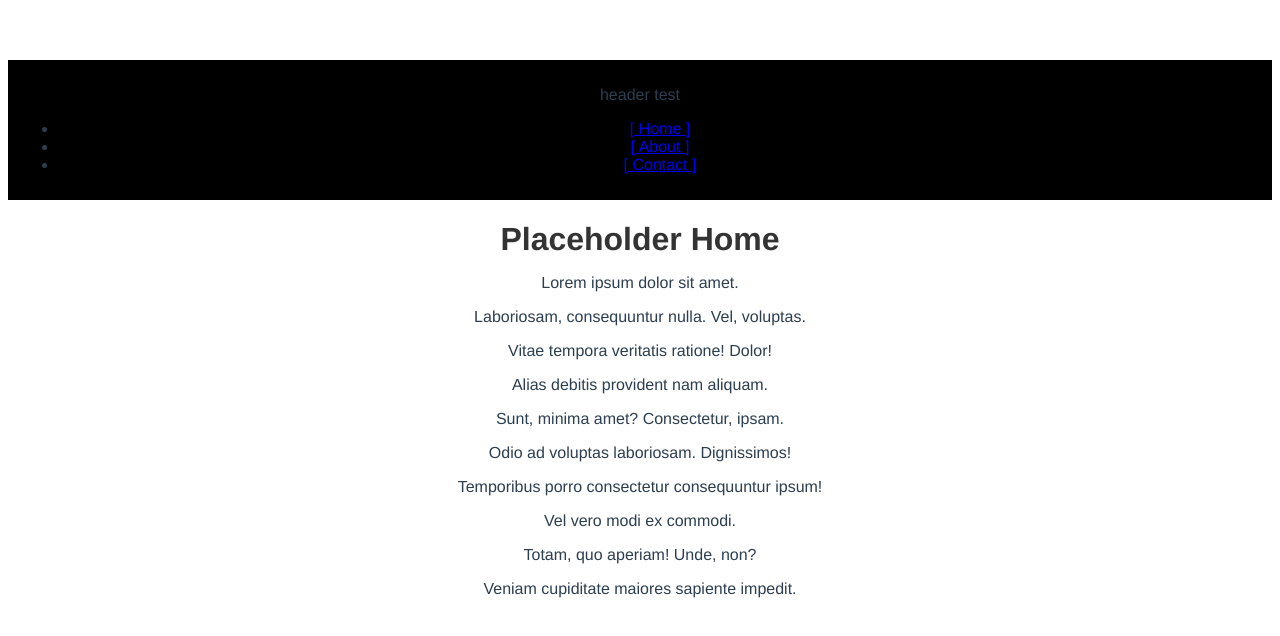
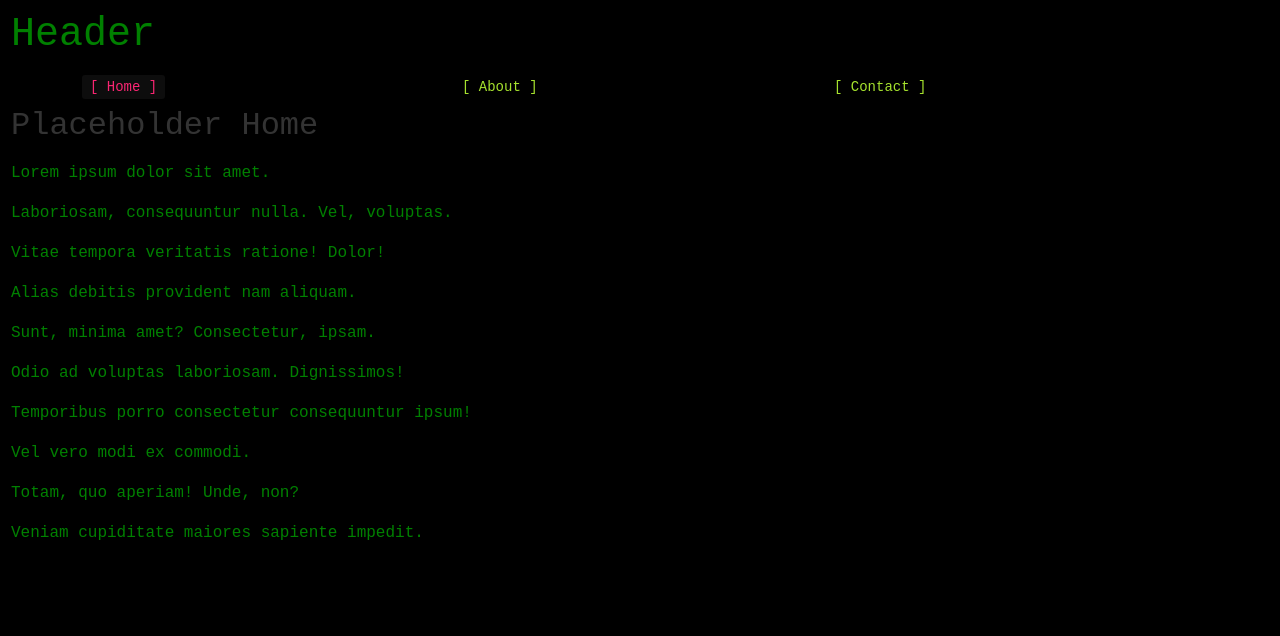
Before and after one commit to Arc-001/4rc_blog, a Vue app in the folder front_end/: page / in a window 1280 px wide. Shown: the top 636 px of the page. Built offline with nearby package versions, Linux system fonts and the light colour scheme.

Commit message:
Added bootstrap and some terminal like css

```diff
--- a/front_end/package.json
+++ b/front_end/package.json
@@ -8,6 +8,7 @@
     "lint": "vue-cli-service lint"
   },
   "dependencies": {
+    "bootstrap": "^5.3.3",
     "core-js": "^3.8.3",
     "vue": "^3.2.13",
     "vue-router": "^4.5.0"
--- a/front_end/src/App.vue
+++ b/front_end/src/App.vue
@@ -18,14 +18,38 @@ export default {
 }
 </script>
 
+
 <style>
 #app {
-  font-family: Avenir, Helvetica, Arial, sans-serif;
-  -webkit-font-smoothing: antialiased;
-  -moz-osx-font-smoothing: grayscale;
-  text-align: center;
-  color: #2c3e50;
-  margin-top: 60px;
+  font-family: monospace;
+  background-color: black;
+  color: green;
+  padding: 10px;
+  border: 1px solid #000;
+  overflow-x: scroll;
+  text-align: left;
+}
+html, body {
+  margin: 0;
+  padding: 0;
+  background-color: #1a1a1a; /* Dark background for the whole page */
+  height: 100%;
+  width: 100%;
+  overflow-x: hidden; /* Prevent horizontal scrolling outside app */
 }
 
+/* Apply dark background to all elements by default */
+* {
+  box-sizing: border-box;
+}
+
+body {
+  display: flex;
+  flex-direction: column;
+}
+
+/* Ensure Vue app container fills available space */
+#app {
+  flex: 1;
+}
 </style>
--- a/front_end/src/components/headersCustom.vue
+++ b/front_end/src/components/headersCustom.vue
@@ -1,16 +1,21 @@
+
 <template>
     <div>
         <header class = "header">
-            <p>
-                header test
-            </p>
-            <nav>
-                <ul>
-                    <li><RouterLink to="/" @keyup = "Home"> [ Home ] </RouterLink></li>
-                    <li><RouterLink to="/blog"> [ About ] </RouterLink></li>
-                    <li><RouterLink to="/contact"> [ Contact ] </RouterLink></li>
-                </ul>
-            </nav>
+            <h1>Header</h1>
+            <div class="navbar">
+                <div class = "container text-left">
+                    <div class = "col">
+                        <RouterLink to="/" @keyup = "Home" class = "terminal-nav-link"> [ Home ] </RouterLink>
+                    </div>
+                    <div class = "col">
+                        <RouterLink to="/blog" class = "terminal-nav-link"> [ About ] </RouterLink>
+                    </div>
+                    <div class = "col">
+                        <RouterLink to="/contact" class = "terminal-nav-link"> [ Contact ] </RouterLink>
+                    </div>
+                </div>
+            </div>
         </header>
 
     </div>
@@ -22,11 +27,67 @@ export default{
 }
 </script>
 
+
 <style scoped>
-.header{
-    background-color: #000000;
-    textcolor:green;
-    text-align: center;
-    padding: 10px;
+.terminal-header {
+  background-color: #1a1a1a;
+  color: #f8f8f2;
+  padding: 10px 15px;
+  display: flex;
+  align-items: center;
+  border-bottom: 1px solid #333;
+  border-top-left-radius: 6px;
+  border-top-right-radius: 6px;
+}
+
+.terminal-window-controls {
+  display: flex;
+  margin-right: 15px;
+}
+
+.control {
+  width: 12px;
+  height: 12px;
+  border-radius: 50%;
+  margin-right: 8px;
+}
+
+.close {
+  background-color: #ff5f56;
+}
+
+.minimize {
+  background-color: #ffbd2e;
+}
+
+.maximize {
+  background-color: #27c93f;
+}
+
+.terminal-title {
+  flex-grow: 1;
+  font-family: 'Fira Code', monospace;
+  font-size: 14px;
+  color: #66d9ef;
+}
+
+.terminal-nav {
+  display: flex;
+  gap: 20px;
+}
+
+.terminal-nav-link {
+  color: #a6e22e;
+  text-decoration: none;
+  font-family: 'Fira Code', monospace;
+  font-size: 14px;
+  padding: 4px 8px;
+  border: none;
+}
+
+.terminal-nav-link:hover, .router-link-active {
+  color: #f92672;
+  background-color: rgba(255, 255, 255, 0.05);
+  border-radius: 3px;
 }
 </style>
--- a/front_end/src/main.js
+++ b/front_end/src/main.js
@@ -4,7 +4,8 @@ import HomeCustom from './components/Home.vue'
 import BlogCustom from './components/Blog.vue'
 import ContactCustom from './components/Contact.vue'
 import { createRouter, createMemoryHistory } from 'vue-router'
-
+import 'bootstrap/dist/css/bootstrap.min.css'
+import 'bootstrap/dist/js/bootstrap.bundle.min.js'
 const routes = [
     {path:'/', component: HomeCustom},
     {path:'/blog',component: BlogCustom},
```
Also changed, not shown: 1 other file (tests, documents, lock files or other folders).
